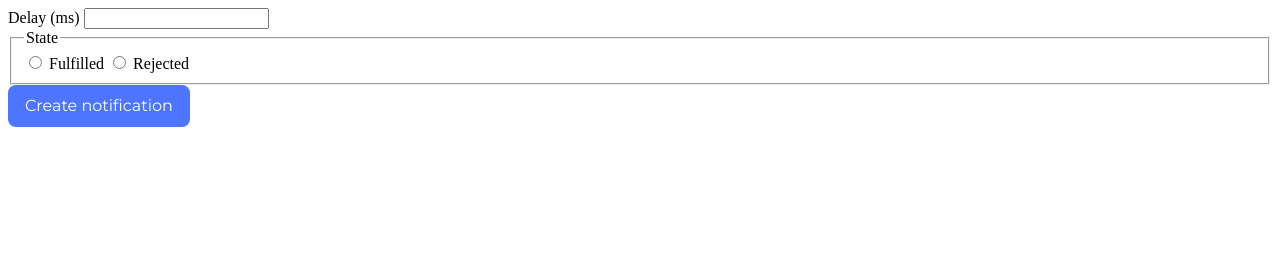
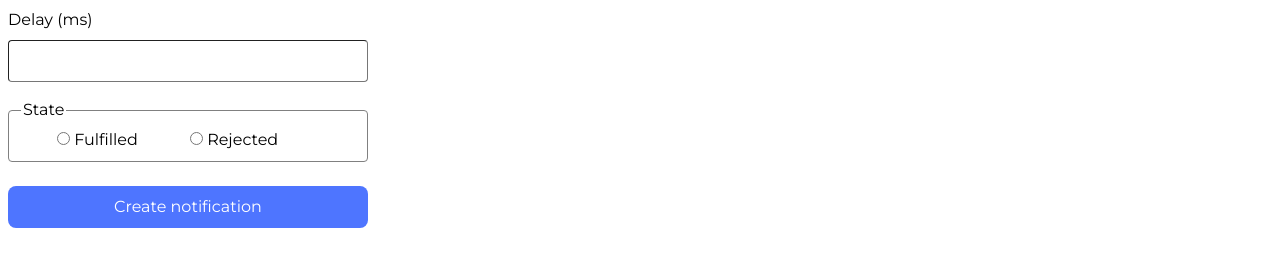
Before and after one commit to yanamikha/goit-js-hw-10, a website built with Vite: page src/2-snackbar.html in a window 1280 px wide. Built offline with nearby package versions, Linux system fonts and the light colour scheme.

Commit message:
add styles

```diff
--- a/package.json
+++ b/package.json
@@ -16,6 +16,7 @@
     "vite": "^5.4.6"
   },
   "dependencies": {
+    "@fortawesome/fontawesome-free": "^6.7.2",
     "flatpickr": "^4.6.13",
     "izitoast": "^1.4.0",
     "vite-plugin-full-reload": "^1.2.0",
--- a/src/2-snackbar.html
+++ b/src/2-snackbar.html
@@ -11,7 +11,7 @@
     <form class="form">
       <label>
         Delay (ms)
-        <input type="number" name="delay" required />
+        <input class="number-input" type="number" name="delay" required />
       </label>
 
       <fieldset>
--- a/src/css/styles.css
+++ b/src/css/styles.css
@@ -3,12 +3,65 @@
   list-style-type: none;
   -moz-box-sizing: border-box;
   -webkit-box-sizing: border-box;
+  font-family: Montserrat;
 }
-
+.form {
+  width: 360px;
+}
+fieldset {
+  font-weight: 400;
+  font-size: 16px;
+  line-height: 1.5;
+  height: 64px;
+  border-radius: 4px;
+  border-width: 1px;
+  border-color: #808080;
+  margin: 0 0 24px 0;
+}
+fieldset:hover {
+  border-color: #000000;
+}
+fieldset:checked {
+  border-color: #000000;
+}
+fieldset label:last-child {
+  margin-left: 48px;
+}
+fieldset label:not(:last-child) {
+  margin-left: 36px;
+}
+label {
+  font-weight: 400;
+  font-size: 16px;
+  line-height: 1.5;
+}
+input {
+  border-radius: 8px;
+  border-width: 1px;
+  border-radius: 4px;
+  border-width: 1px;
+  padding: 8px 16px;
+  margin: 0 0 16px 0;
+  font-weight: 400;
+  font-size: 16px;
+  line-height: 24px;
+  letter-spacing: 4%;
+}
+input:hover {
+  border-color: #000000;
+}
+input:focus-visible {
+  border-color: #4e75ff;
+  outline: none !important;
+}
+form label:first-child {
+  display: flex;
+  flex-direction: column;
+  gap: 8px;
+}
 .field {
   display: flex;
   flex-direction: column;
-  font-family: Montserrat;
   font-weight: 400;
   color: #2e2f42;
   align-items: center;
@@ -21,12 +74,7 @@
   line-height: 48px;
   letter-spacing: 1px;
 }
-
 .field .label {
-  font-family: Montserrat;
-  font-weight: 400;
-  font-size: 16px;
-  line-height: 24px;
   text-transform: uppercase;
 }
 .timer {
@@ -36,7 +84,6 @@
 button {
   background-color: #4e75ff;
   color: #ffffff;
-  font-family: Montserrat;
   font-weight: 500;
   font-size: 16px;
   line-height: 1.5;
@@ -53,7 +100,6 @@ button:disabled {
   color: #989898;
 }
 #datetime-picker {
-  font-family: Montserrat;
   font-weight: 400;
   font-size: 16px;
   line-height: 1.5;
@@ -78,7 +124,6 @@ button:disabled {
   background-color: #f5f5f5;
 }
 .flatpickr-calendar {
-  font-family: Montserrat;
   background-color: #f5f5f5 !important;
 }
 .flatpickr-calendar span.flatpickr-weekday {
@@ -93,10 +138,12 @@ button:disabled {
   color: #666666;
 }
 .flatpickr-calendar .numInput {
-  font-family: Montserrat;
   font-weight: 600;
   font-size: 16px;
   line-height: 19.5px;
   letter-spacing: 0%;
   text-align: center;
 }
+form button {
+  width: 100%;
+}
--- a/src/js/1-timer.js
+++ b/src/js/1-timer.js
@@ -3,6 +3,7 @@ import flatpickr from 'flatpickr';
 import 'flatpickr/dist/flatpickr.min.css';
 import iziToast from 'izitoast';
 import 'izitoast/dist/css/iziToast.min.css';
+import '@fortawesome/fontawesome-free/css/all.css';
 
 const options = {
   enableTime: true,
@@ -15,8 +16,8 @@ const options = {
       iziToast.show({
         message: 'Please choose a date in the future',
         theme: 'dark',
-        backgroundColor: 'red',
-        icon: 'fa-brands fa-twitter'
+        backgroundColor: '#EF4040',
+        icon: 'fa-solid fa-triangle-exclamation'
       });
       startButton.disabled = true;
     } else {
--- a/src/js/2-snackbar.js
+++ b/src/js/2-snackbar.js
@@ -1,6 +1,7 @@
 import '../css/styles.css';
 import iziToast from 'izitoast';
 import 'izitoast/dist/css/iziToast.min.css';
+import '@fortawesome/fontawesome-free/css/all.css';
 
 let form = document.querySelector('form');
 let options = { theme: 'dark' };
@@ -14,13 +15,17 @@ let onFormSubmit = function () {
   promise
     .then(delay =>
       setTimeout(() => {
-        options.message = `✅ Fulfilled promise in ${delay}ms`;
+        options.message = `<b>OK</b> Fulfilled promise in ${delay}ms`;
+        options.icon = 'fa-regular fa-circle-check';
+        options.backgroundColor = '#59A10D';
         iziToast.show(options);
       }, delay)
     )
     .catch(delay =>
       setTimeout(() => {
-        options.message = `❌ Rejected promise in ${delay}ms`;
+        options.backgroundColor = '#EF4040';
+        options.icon = 'fa-solid fa-triangle-exclamation';
+        options.message = `Rejected promise in ${delay}ms`;
         iziToast.show(options);
       }, delay)
     );
```
Also changed, not shown: 1 other file.
